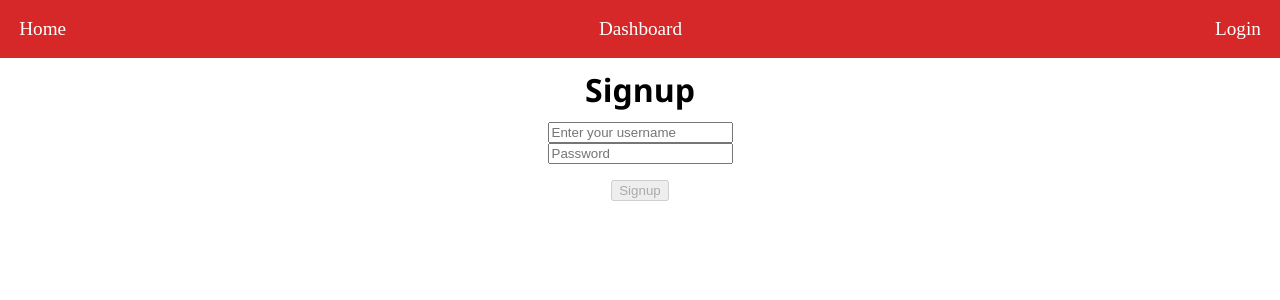
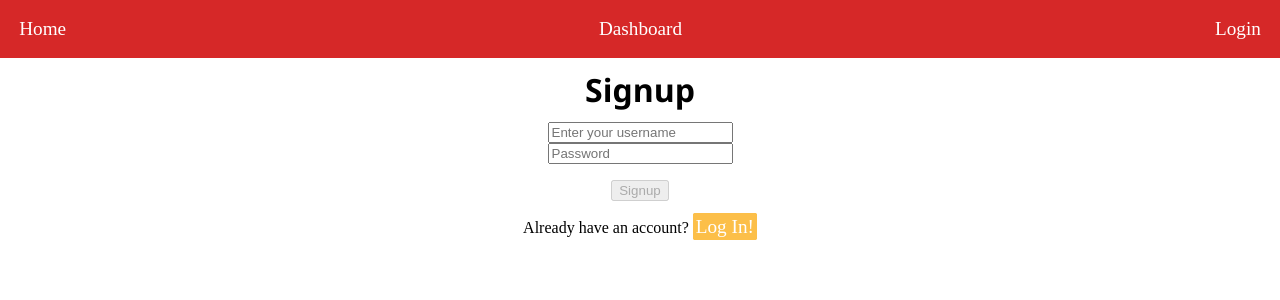
Before and after one commit to TT-WebFT-32-Potluck-Planner/front-end-for-java, a React (Create React App) app: page /signup in a window 1280 px wide. Shown: the top 300 px of the page. Built offline with nearby package versions, Linux system fonts and the light colour scheme.

Commit message:
added link to login page from the register page, in case user already has an account

```diff
--- a/src/components/Signup.js
+++ b/src/components/Signup.js
@@ -1,6 +1,7 @@
 import React, { useState, useEffect } from 'react'
 import axios from 'axios'
 import * as yup from 'yup'; //install yup
+import { useHistory } from 'react-router-dom'
 
 const initialFormValues = {
   username: '',
@@ -17,6 +18,8 @@ const Signup = () => {
   });
 
   const [disabled, setDisabled] = useState(true);
+
+  const history = useHistory();
 
   const formSchema = yup.object().shape ({
       username: yup.string().required ("Add an username"),
@@ -76,6 +79,11 @@ const Signup = () => {
   //   }
   // }
 
+  const routeToLogin = e => {
+    e.preventDefault();
+    history.push('/login');
+  };
+
   const submit = evt => {
     evt.preventDefault()
 
@@ -122,6 +130,8 @@ const Signup = () => {
 
         <button disabled={disabled}>Signup</button>
       </form>
+      <br />
+      <p>Already have an account? <a onClick={routeToLogin}>Log In!</a></p>
     </div>
     )
 }
```
